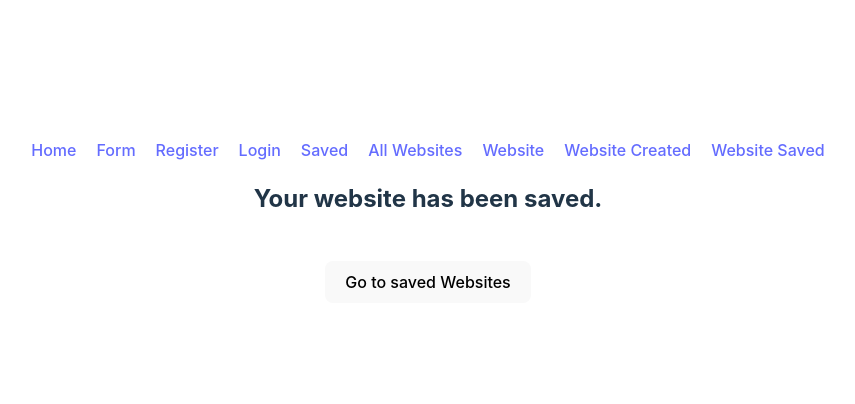
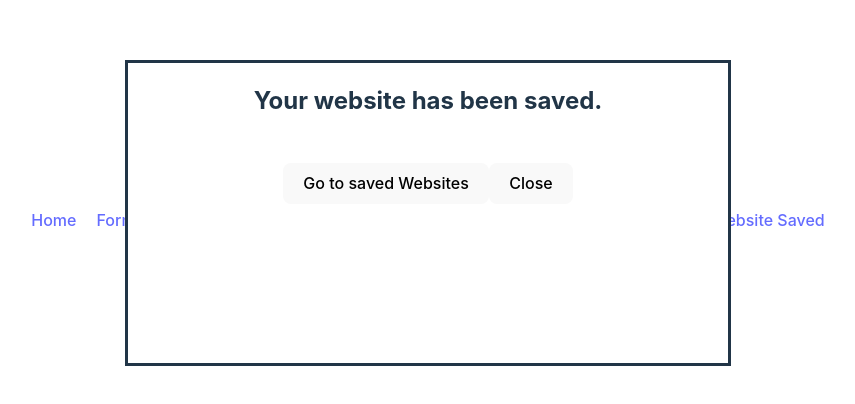
Before and after one commit to mjchin1/Moodboard-WebsiteBuilder, a React (Vite) app in the folder client/: page /websiteSaved in a window 1280 px wide. Shown: the part 180-584 px from the top of the page, without its empty margins (212-1067 px from the left). Built offline with nearby package versions, Linux system fonts and the light colour scheme.

Commit message:
turned WebsiteSaved message into modal.

```diff
--- a/client/src/components/RegistrationReminderModal.jsx
+++ b/client/src/components/RegistrationReminderModal.jsx
@@ -1,6 +1,6 @@
 import {useNavigate} from 'react-router-dom';
 
-export default function RegistrationReminderModal({ toggleModal }) {
+export default function RegistrationReminderModal({ toggleRegistrationModal }) {
   const navigate= useNavigate()
 
 
@@ -16,7 +16,7 @@ export default function RegistrationReminderModal({ toggleModal }) {
         <p> To save your website, you will need to create an account. </p>
 
         <button onClick= { () => {
-        toggleModal()
+        toggleRegistrationModal()
         console.log("buttonClicked")
         goToRegistration()
       }
@@ -24,7 +24,7 @@ export default function RegistrationReminderModal({ toggleModal }) {
         Register
       </button>
 
-      <button onClick={toggleModal}> Close </button>
+      <button onClick={toggleRegistrationModal}> Close </button>
       </div>
       </div>
 
--- a/client/src/components/SaveWebsiteButton.jsx
+++ b/client/src/components/SaveWebsiteButton.jsx
@@ -1,7 +1,8 @@
 import { useNavigate } from 'react-router-dom';
 import { useState } from 'react';
 
-export default function SaveWebsiteButton({ toggleModal, user_id, website_id, setSavedWebsites, savedWebsites }) {
+export default function SaveWebsiteButton({ toggleSavedMessageModal, toggleModal, user_id, website_id, setSavedWebsites, savedWebsites }) {
+  const navigate = useNavigate();
 
   async function handleClick() {
     try {
@@ -17,7 +18,7 @@ export default function SaveWebsiteButton({ toggleModal, user_id, website_id, se
       if (!user_id) {
         toggleModal()
       } else {
-        navigate("/websites")
+        toggleSavedMessageModal()
       }
     } catch (error) {
     };
--- a/client/src/components/SavedWebsites.jsx
+++ b/client/src/components/SavedWebsites.jsx
@@ -3,8 +3,6 @@ import { useNavigate }  from 'react-router-dom';
 
 export default function SavedWebsites ({ user, website, setWebsite, savedWebsites, setSavedWebsites }) {
   const navigate = useNavigate();
-  console.log(website)
-  console.log(savedWebsites)
   useEffect(() => {
     async function fetchSavedWebsites() {
       try {
@@ -16,7 +14,6 @@ export default function SavedWebsites ({ user, website, setWebsite, savedWebsite
         });
         const result = await response.json();
         setSavedWebsites(result);
-        console.log(result)
       } catch (error) {
         throw new Error(`${error.message}`)
       }
--- a/client/src/components/Website.jsx
+++ b/client/src/components/Website.jsx
@@ -2,15 +2,21 @@ import { useState, useEffect } from 'react';
 import { useNavigate} from 'react-router-dom';
 import SaveWebsiteButton from './SaveWebsiteButton'
 import RegistrationReminderModal from './RegistrationReminderModal'
+import WebsiteSavedMessage from './WebsiteSavedMessage'
 
 
 export default function Website({user, website, setWebsite, savedWebsites, setSavedWebsites}) {
   const navigate = useNavigate();
 
-  const [modal, setModal] = useState(false);
+  const [registrationModal, setRegistrationModal] = useState(false);
+  const [savedMessageModal, setSavedMessageModal] = useState(false);
 
-  function toggleModal() {
-    setModal(!modal)
+  function toggleRegistrationModal() {
+    setRegistrationModal(!registrationModal)
+  }
+
+  function toggleSavedMessageModal() {
+    setSavedMessageModal(!savedMessageModal)
   }
 
   useEffect(() => {
@@ -45,9 +51,10 @@ export default function Website({user, website, setWebsite, savedWebsites, setSa
       <p>{website.p2_body}</p>
       <img className="footerPhoto" src={website.footer_photo}></img>
 
-      <SaveWebsiteButton toggleModal={toggleModal} savedWebsites={savedWebsites} setSavedWebsites={setSavedWebsites} user_id={user.user_id} website_id={website.website_id}/>
+      <SaveWebsiteButton toggleRegistrationModal={toggleRegistrationModal} toggleSavedMessageModal={toggleSavedMessageModal} savedWebsites={savedWebsites} setSavedWebsites={setSavedWebsites} user_id={user.user_id} website_id={website.website_id}/>
 
-      {modal? <RegistrationReminderModal toggleModal={toggleModal} /> : null}
+      {registrationModal? <RegistrationReminderModal toggleRegistrationModal={toggleRegistrationModal} /> : null}
+      {savedMessageModal? <WebsiteSavedMessage toggleSavedMessageModal={toggleSavedMessageModal} /> : null}
 
    </>
 
--- a/client/src/components/WebsiteSavedMessage.jsx
+++ b/client/src/components/WebsiteSavedMessage.jsx
@@ -1,14 +1,18 @@
 import { useNavigate } from 'react-router-dom'
 
-export default function WebsiteSavedMessage() {
+export default function WebsiteSavedMessage({toggleSavedMessageModal}) {
   const navigate = useNavigate();
 
   return (
     <>
+    <div className="modal">
     <h2>Your website has been saved.</h2> <br/>
     <div className="navigateButton">
       <button onClick={() => navigate("/websites")}
       > Go to saved Websites </button>
+      <button onClick={toggleSavedMessageModal}>Close</button>
+    </div>
+
     </div>
     </>
   );
```
